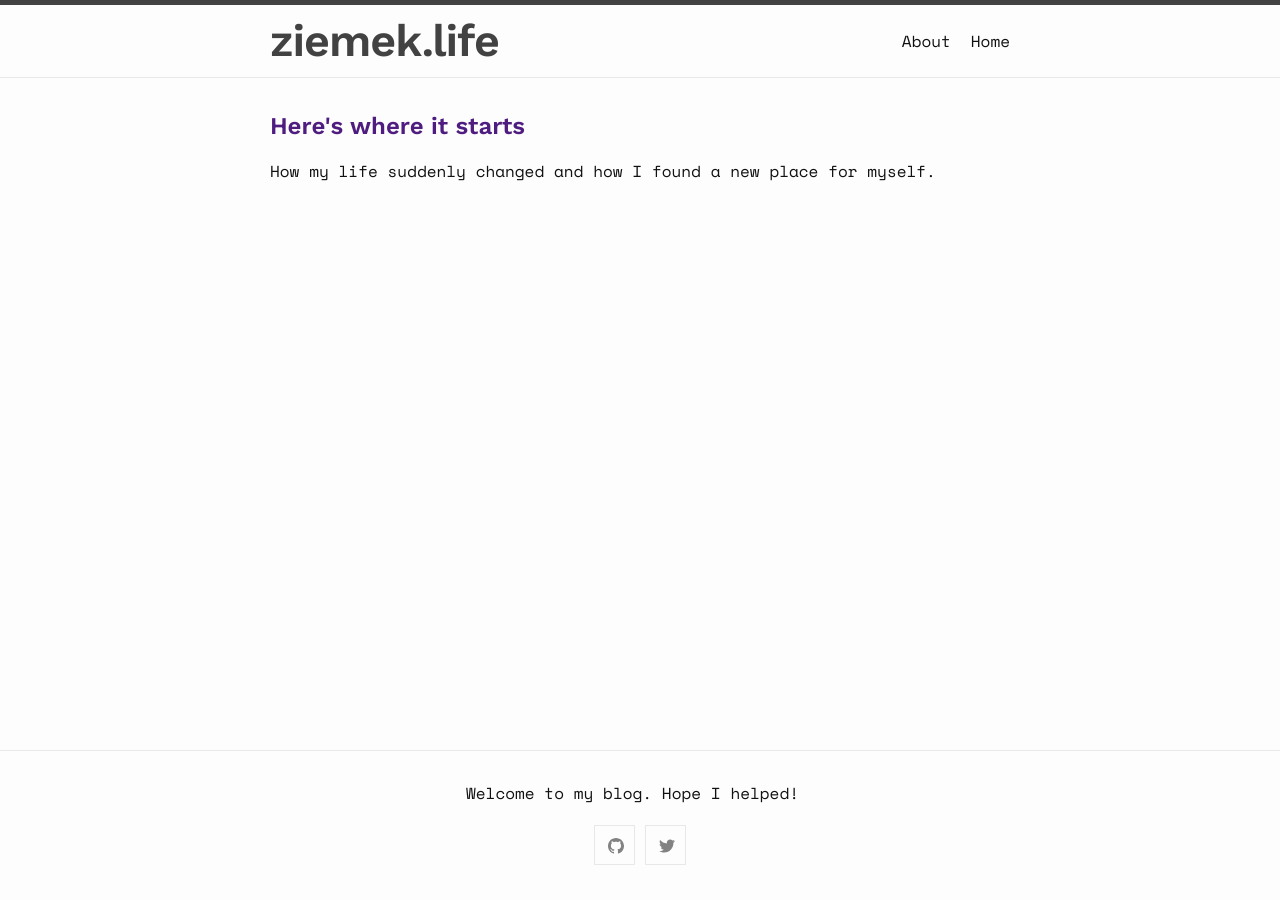
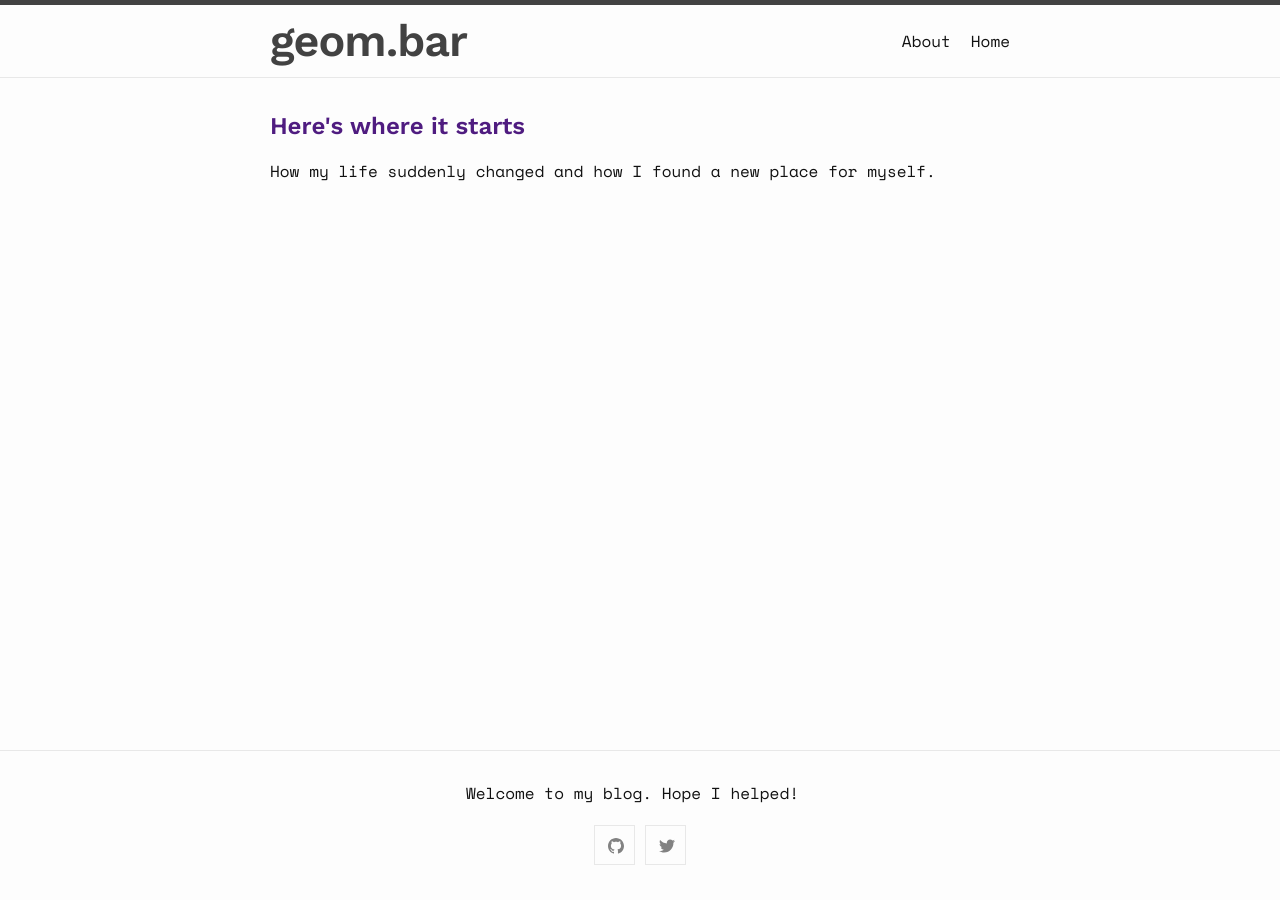
Before and after one commit to ziemek-bucko/blog, a Jekyll site: the page built from index.markdown, in a window 1280 px wide. Built offline with Jekyll 4.4.1, drawn with Linux system fonts in a browser that asks for light colours.

Commit message:
Update _config.yml

```diff
--- a/_config.yml
+++ b/_config.yml
@@ -18,7 +18,7 @@
 # You can create any custom variable you would like, and they will be accessible
 # in the templates via {{ site.myvariable }}.
 
-title: ziemek.life
+title: geom.bar
 email: ziemek@onely.com
 description: >- # this means to ignore newlines until "baseurl:"
   Welcome to my blog. Hope I helped!
```
